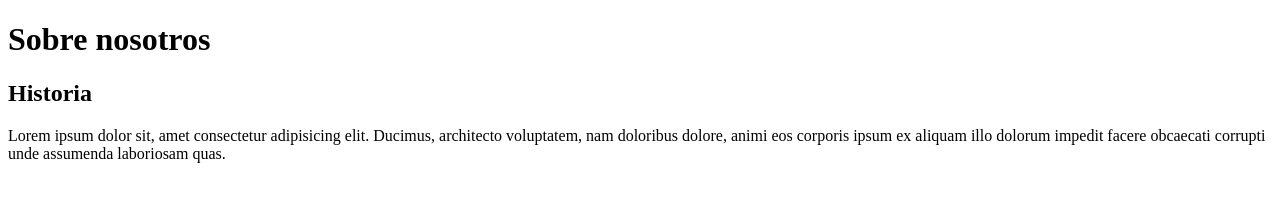
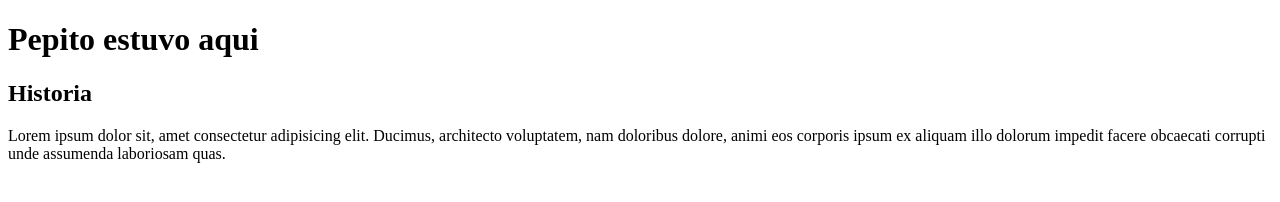
Before and after one commit to Rafael-VLA/sitio-web-git-inicios, a plain HTML site: page about.html in a window 1280 px wide. Drawn offline with Linux system fonts and the light colour scheme.

Commit message:
Update about.html
Se modifico el titulo del about

```diff
--- a/about.html
+++ b/about.html
@@ -6,7 +6,7 @@
     <title>About</title>
 </head>
 <body>
-    <h1>Sobre nosotros</h1>
+    <h1>Pepito estuvo aqui</h1>
 
     <section>
         <h2>Historia</h2>
```
